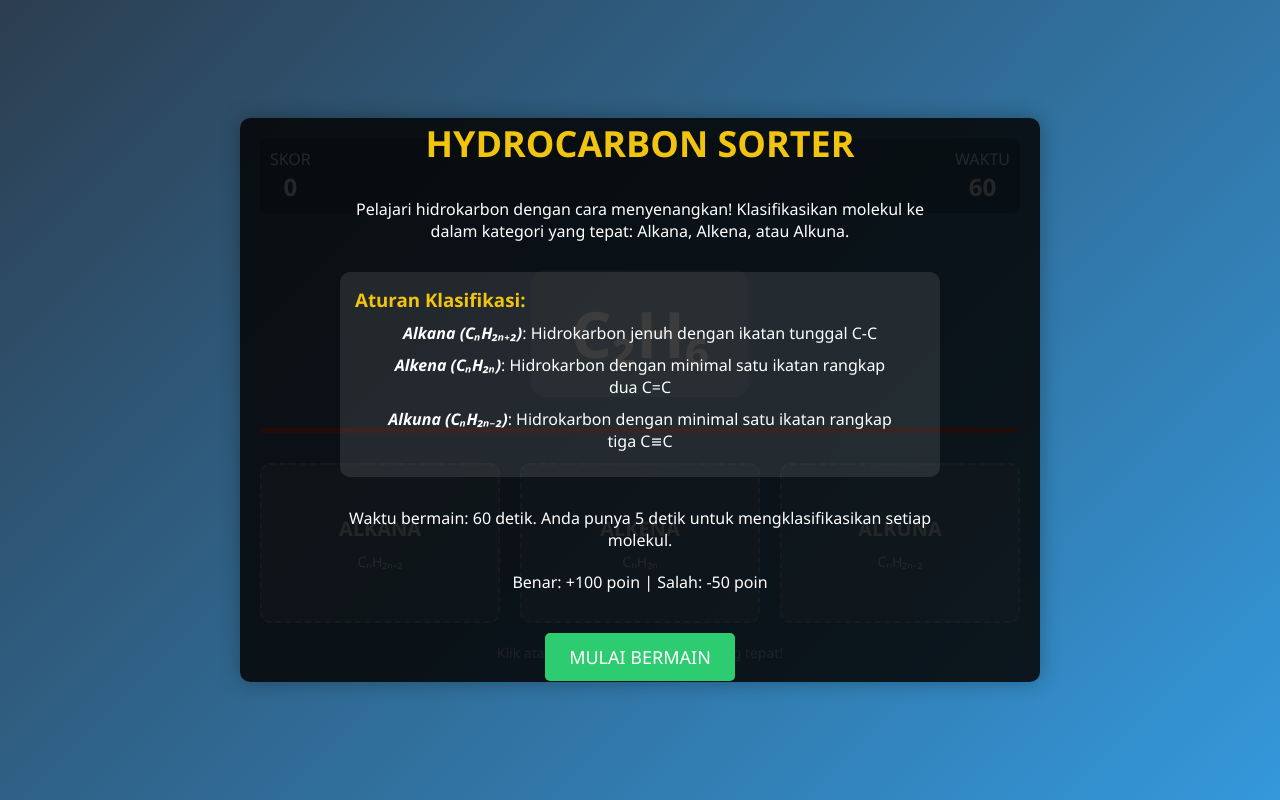
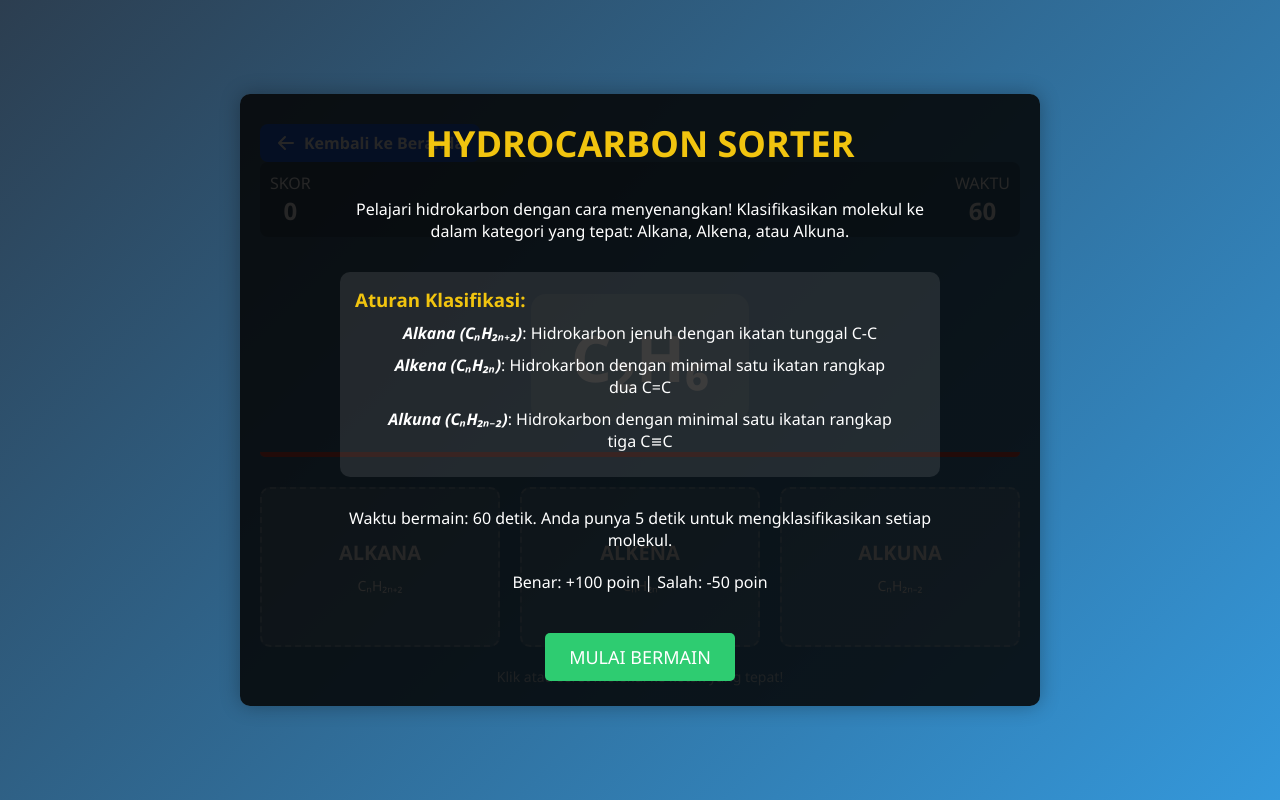
Before and after one commit to Ipung1922/HydrocarbonGames, a plain HTML site: page Hidrokarbon.html in a window 1280 px wide. Drawn offline with Linux system fonts and the light colour scheme.

Commit message:
Update Hidrokarbon.html

```diff
--- a/Hidrokarbon.html
+++ b/Hidrokarbon.html
@@ -313,6 +313,17 @@
 
 <body>
     <div id="game-container">
+        <div style="width:100%;max-width:800px;margin:auto;margin-top:10px;">
+            <a href="index.html"
+                style="display:inline-flex;align-items:center;padding:8px 16px;background:#2563eb;color:#fff;border-radius:8px;text-decoration:none;font-weight:bold;gap:8px;">
+                <svg xmlns="http://www.w3.org/2000/svg" width="20" height="20" fill="currentColor" viewBox="0 0 20 20">
+                    <path fill-rule="evenodd"
+                        d="M9.707 16.707a1 1 0 01-1.414 0l-6-6a1 1 0 010-1.414l6-6a1 1 0 011.414 1.414L5.414 9H17a1 1 0 110 2H5.414l4.293 4.293a1 1 0 010 1.414z"
+                        clip-rule="evenodd" />
+                </svg>
+                Kembali ke Beranda
+            </a>
+        </div>
         <div id="header">
             <div class="score-container">
                 <span>SKOR</span>
```
